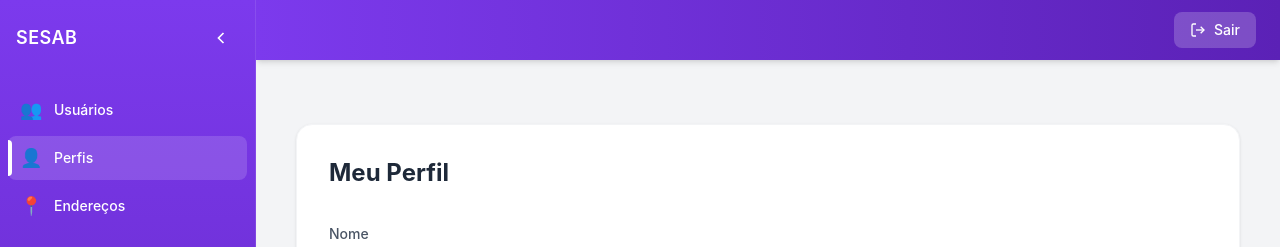
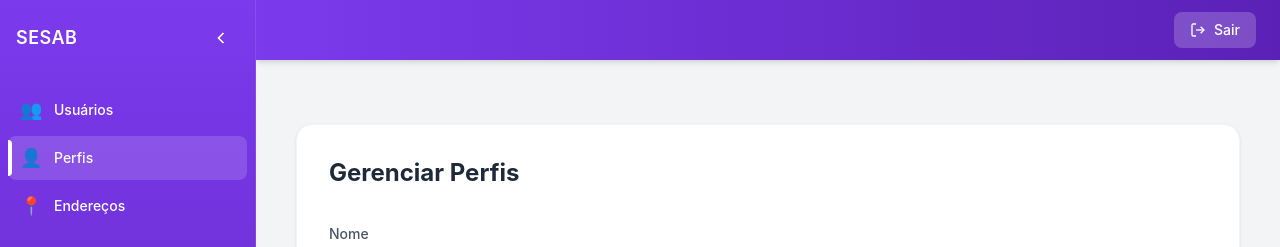
Before and after one commit to Wesleygmssa/vue-desafio-sesab, a Vue app: page /profiles in a window 1280 px wide. Shown: the top 247 px of the page. Built offline with nearby package versions, Linux system fonts and the light colour scheme; no server answers; sample sign-in values are in the browser's storage.

Commit message:
Altera o título da seção de perfil para "Gerenciar Perfis"

```diff
--- a/src/views/Profile/Profiles.vue
+++ b/src/views/Profile/Profiles.vue
@@ -148,7 +148,7 @@ onMounted(() => {
 
     <div class="bg-white rounded-2xl shadow-sm p-8 border border-gray-100">
       <!-- HEADER -->
-      <h1 class="text-2xl font-bold text-gray-800 mb-8">Meu Perfil</h1>
+      <h1 class="text-2xl font-bold text-gray-800 mb-8">Gerenciar Perfis</h1>
 
       <!-- FORM -->
       <form @submit.prevent="salvar" class="space-y-6">
```
